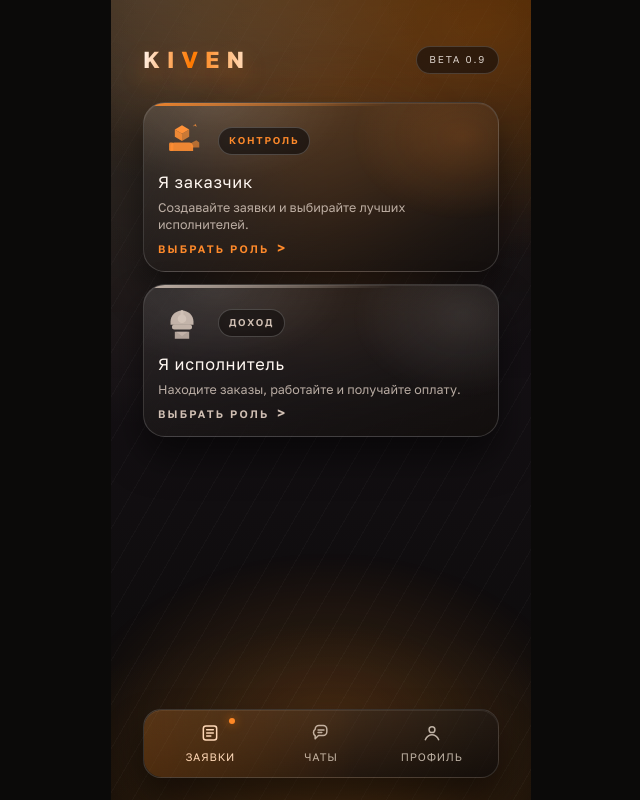
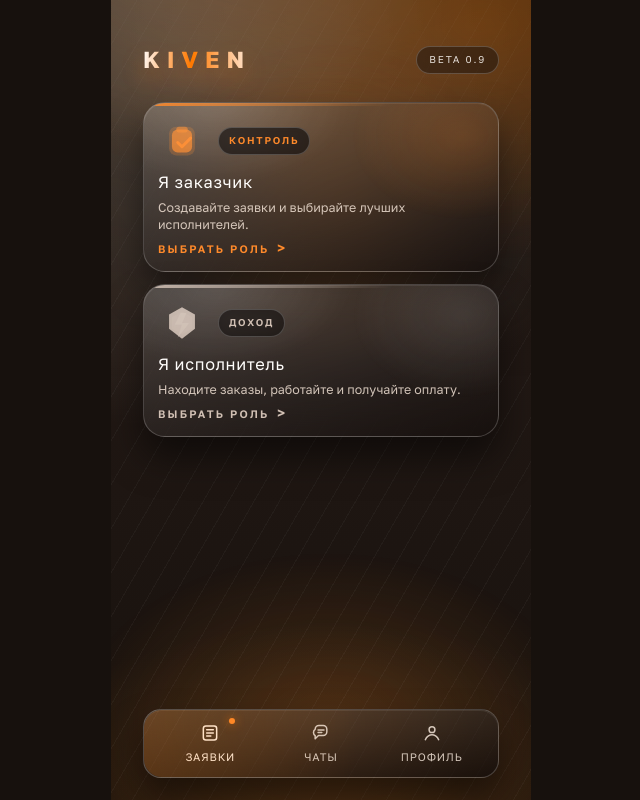
Before and after one commit to GameclubPro/misha, a React (Vite) app: page / in a window 1280 px wide. Shown: the whole page, without its empty margins (319-959 px from the left). Built offline with nearby package versions, Linux system fonts and the light colour scheme; a web font is replaced by a local one.

Commit message:
intro screen

```diff
--- a/src/App.css
+++ b/src/App.css
@@ -21,19 +21,19 @@
   isolation: isolate;
   color: var(--ink);
   background:
-    radial-gradient(1200px 600px at 82% -18%, rgba(255, 122, 0, 0.35), transparent 60%),
-    radial-gradient(900px 600px at 18% 10%, rgba(255, 210, 160, 0.18), transparent 58%),
-    radial-gradient(700px 520px at 52% 120%, rgba(255, 143, 43, 0.22), transparent 65%),
-    linear-gradient(180deg, #0b0a09 0%, #141014 45%, #0b0a09 100%);
+    radial-gradient(1200px 600px at 82% -18%, rgba(255, 122, 0, 0.32), transparent 60%),
+    radial-gradient(900px 600px at 18% 10%, rgba(255, 228, 200, 0.24), transparent 58%),
+    radial-gradient(700px 520px at 52% 120%, rgba(255, 143, 43, 0.24), transparent 65%),
+    linear-gradient(180deg, #17110d 0%, #211814 45%, #17110d 100%);
 }
 
 .screen[data-screen="customer"] {
   gap: 12px;
   background:
-    radial-gradient(900px 500px at 20% -10%, rgba(255, 122, 0, 0.28), transparent 62%),
-    radial-gradient(680px 420px at 90% 12%, rgba(255, 218, 180, 0.16), transparent 60%),
-    radial-gradient(620px 420px at 50% 120%, rgba(255, 143, 43, 0.18), transparent 62%),
-    linear-gradient(180deg, #0b0a09 0%, #151015 60%, #0b0a09 100%);
+    radial-gradient(900px 500px at 20% -10%, rgba(255, 122, 0, 0.26), transparent 62%),
+    radial-gradient(680px 420px at 90% 12%, rgba(255, 230, 204, 0.22), transparent 60%),
+    radial-gradient(620px 420px at 50% 120%, rgba(255, 143, 43, 0.22), transparent 62%),
+    linear-gradient(180deg, #17110d 0%, #221915 60%, #17110d 100%);
 }
 
 .screen::before {
@@ -41,7 +41,7 @@
   position: absolute;
   inset: -18% -12%;
   background:
-    radial-gradient(420px 260px at 16% 12%, rgba(255, 255, 255, 0.16), transparent 70%),
+    radial-gradient(420px 260px at 16% 12%, rgba(255, 255, 255, 0.22), transparent 70%),
     radial-gradient(520px 320px at 78% 18%, rgba(255, 122, 0, 0.28), transparent 72%),
     radial-gradient(360px 240px at 50% 80%, rgba(255, 143, 43, 0.2), transparent 70%);
   filter: blur(6px);
@@ -56,9 +56,9 @@
   position: absolute;
   inset: 0;
   background:
-    linear-gradient(180deg, rgba(0, 0, 0, 0.6) 0%, rgba(0, 0, 0, 0) 48%),
-    radial-gradient(120% 80% at 50% 0%, rgba(255, 255, 255, 0.14), transparent 60%),
-    repeating-linear-gradient(120deg, rgba(255, 255, 255, 0.08) 0 1px, transparent 1px 22px);
+    linear-gradient(180deg, rgba(0, 0, 0, 0.45) 0%, rgba(0, 0, 0, 0) 48%),
+    radial-gradient(120% 80% at 50% 0%, rgba(255, 255, 255, 0.2), transparent 60%),
+    repeating-linear-gradient(120deg, rgba(255, 255, 255, 0.1) 0 1px, transparent 1px 22px);
   opacity: 0.35;
   pointer-events: none;
   z-index: 0;
@@ -75,7 +75,7 @@
 }
 
 .hero {
-  color: #fff7f1;
+  color: #fffdfb;
   text-align: left;
   animation: hero-in 0.7s ease-out both;
 }
@@ -94,7 +94,7 @@
   font-size: 1.45rem;
   line-height: 1;
   text-transform: uppercase;
-  background: linear-gradient(92deg, #fff7f1 0%, #ff7a00 45%, #ffeddc 100%);
+  background: linear-gradient(92deg, #fffdfb 0%, #ff7a00 45%, #fff1e7 100%);
   -webkit-background-clip: text;
   background-clip: text;
   -webkit-text-fill-color: transparent;
@@ -108,9 +108,9 @@
 .hero-pill {
   padding: 6px 12px;
   border-radius: 999px;
-  border: 1px solid rgba(255, 255, 255, 0.16);
-  background: rgba(20, 14, 12, 0.62);
-  color: rgba(255, 248, 241, 0.82);
+  border: 1px solid rgba(255, 255, 255, 0.2);
+  background: rgba(26, 18, 14, 0.5);
+  color: rgba(255, 252, 248, 0.86);
   font-size: 0.62rem;
   letter-spacing: 0.18em;
   text-transform: uppercase;
@@ -145,13 +145,13 @@
   font-family: var(--font-title);
   font-size: clamp(24px, 5.4vw, 32px);
   letter-spacing: 0.01em;
-  color: #fff7f1;
+  color: #fffdfb;
 }
 
 .customer-copy p {
   margin: 6px 0 0;
   font-size: 0.95rem;
-  color: rgba(240, 228, 218, 0.78);
+  color: rgba(245, 235, 227, 0.82);
 }
 
 .search-card {
@@ -160,8 +160,8 @@
   gap: 10px;
   padding: 12px 14px;
   border-radius: 18px;
-  background: linear-gradient(150deg, rgba(255, 255, 255, 0.08) 0%, rgba(18, 14, 12, 0.82) 100%);
-  border: 1px solid rgba(255, 255, 255, 0.18);
+  background: linear-gradient(150deg, rgba(255, 255, 255, 0.14) 0%, rgba(22, 16, 12, 0.76) 100%);
+  border: 1px solid rgba(255, 255, 255, 0.2);
   box-shadow:
     0 18px 32px rgba(0, 0, 0, 0.45),
     inset 0 1px 0 rgba(255, 255, 255, 0.08);
@@ -176,12 +176,12 @@
   background: transparent;
   font: inherit;
   font-size: 0.86rem;
-  color: #fff7f1;
+  color: #fffdfb;
   outline: none;
 }
 
 .search-card input::placeholder {
-  color: rgba(224, 210, 198, 0.62);
+  color: rgba(235, 220, 210, 0.7);
 }
 
 .search-icon,
@@ -205,7 +205,7 @@
   height: 34px;
   border-radius: 999px;
   border: 1px solid rgba(255, 255, 255, 0.16);
-  background: linear-gradient(140deg, rgba(255, 122, 0, 0.45), rgba(255, 196, 150, 0.35));
+  background: linear-gradient(140deg, rgba(255, 122, 0, 0.48), rgba(255, 214, 182, 0.45));
   color: #fff3e7;
   box-shadow: 0 12px 20px rgba(0, 0, 0, 0.35);
 }
@@ -231,7 +231,7 @@
   font-weight: 600;
   letter-spacing: 0.12em;
   text-transform: uppercase;
-  color: rgba(255, 240, 228, 0.9);
+  color: rgba(255, 244, 236, 0.95);
 }
 
 .popular-grid {
@@ -242,19 +242,19 @@
 
 .popular-card {
   --tone: rgba(255, 122, 0, 0.32);
-  border: 1px solid rgba(255, 255, 255, 0.14);
+  border: 1px solid rgba(255, 255, 255, 0.18);
   border-radius: 16px;
   padding: 10px 12px;
   min-height: 56px;
   display: flex;
   align-items: center;
   gap: 10px;
-  color: #fff7f1;
+  color: #fffdfb;
   font-size: 0.85rem;
   font-weight: 600;
   position: relative;
   overflow: hidden;
-  background: linear-gradient(150deg, rgba(255, 255, 255, 0.06) 0%, rgba(18, 14, 12, 0.78) 100%);
+  background: linear-gradient(150deg, rgba(255, 255, 255, 0.12) 0%, rgba(20, 14, 12, 0.74) 100%);
   box-shadow: 0 16px 26px rgba(0, 0, 0, 0.45);
   backdrop-filter: blur(16px);
   -webkit-backdrop-filter: blur(16px);
@@ -311,7 +311,7 @@
 }
 
 .category-card {
-  border: 1px solid rgba(255, 255, 255, 0.16);
+  border: 1px solid rgba(255, 255, 255, 0.18);
   border-radius: 16px;
   padding: 10px 12px;
   min-height: 54px;
@@ -319,8 +319,8 @@
   grid-template-columns: auto 1fr auto;
   align-items: center;
   gap: 10px;
-  background: linear-gradient(150deg, rgba(255, 255, 255, 0.06) 0%, rgba(18, 14, 12, 0.8) 100%);
-  color: #fff7f1;
+  background: linear-gradient(150deg, rgba(255, 255, 255, 0.12) 0%, rgba(20, 14, 12, 0.76) 100%);
+  color: #fffdfb;
   font-size: 0.8rem;
   font-weight: 600;
   text-align: left;
@@ -350,7 +350,7 @@
 .category-arrow svg {
   width: 16px;
   height: 16px;
-  stroke: rgba(226, 210, 198, 0.52);
+  stroke: rgba(236, 220, 208, 0.62);
   fill: none;
   stroke-width: 2;
   stroke-linecap: round;
@@ -386,7 +386,7 @@
   font-weight: 600;
   letter-spacing: 0.05em;
   color: #1b0f08;
-  background: linear-gradient(120deg, #ff7a00 0%, #ffb36a 45%, #fff1e3 100%);
+  background: linear-gradient(120deg, #ff7a00 0%, #ffb36a 45%, #fff4ea 100%);
   box-shadow:
     0 20px 32px rgba(255, 122, 0, 0.35),
     inset 0 0 0 1px rgba(255, 255, 255, 0.45);
@@ -417,9 +417,9 @@
   --card-accent-soft: rgba(255, 138, 43, 0.25);
   position: relative;
   overflow: hidden;
-  border: 1px solid rgba(255, 255, 255, 0.16);
+  border: 1px solid rgba(255, 255, 255, 0.2);
   border-radius: 22px;
-  background: linear-gradient(160deg, rgba(255, 255, 255, 0.07) 0%, rgba(18, 14, 12, 0.82) 100%);
+  background: linear-gradient(160deg, rgba(255, 255, 255, 0.14) 0%, rgba(20, 14, 12, 0.76) 100%);
   padding: 14px 14px 12px;
   min-height: 134px;
   display: flex;
@@ -440,7 +440,7 @@
   position: absolute;
   inset: 0;
   background:
-    radial-gradient(200px 120px at 20% 0%, rgba(255, 255, 255, 0.15), transparent 70%),
+    radial-gradient(200px 120px at 20% 0%, rgba(255, 255, 255, 0.2), transparent 70%),
     radial-gradient(160px 120px at 90% 20%, var(--card-accent-soft), transparent 70%);
   pointer-events: none;
   opacity: 0.7;
@@ -521,12 +521,12 @@
   font-family: var(--font-title);
   font-size: 1.02rem;
   letter-spacing: 0.04em;
-  color: #fff7f1;
+  color: #fffdfb;
 }
 
 .choice-desc {
   font-size: 0.78rem;
-  color: rgba(230, 214, 202, 0.78);
+  color: rgba(240, 224, 212, 0.85);
   line-height: 1.35;
 }
 
@@ -562,8 +562,8 @@
   width: 100%;
   padding: 12px 14px;
   border-radius: 18px;
-  background: linear-gradient(170deg, rgba(255, 255, 255, 0.06) 0%, rgba(16, 12, 10, 0.82) 100%);
-  border: 1px solid rgba(255, 255, 255, 0.12);
+  background: linear-gradient(170deg, rgba(255, 255, 255, 0.12) 0%, rgba(18, 12, 10, 0.78) 100%);
+  border: 1px solid rgba(255, 255, 255, 0.2);
   box-shadow: 0 20px 34px rgba(0, 0, 0, 0.5);
   position: relative;
   display: grid;
@@ -596,7 +596,7 @@
 .nav-item {
   border: none;
   background: transparent;
-  color: rgba(225, 212, 198, 0.82);
+  color: rgba(236, 222, 210, 0.88);
   display: flex;
   flex-direction: column;
   align-items: center;
@@ -618,7 +618,7 @@
 }
 
 .nav-item.active {
-  color: #ffe7d3;
+  color: #fff2e6;
 }
 
 .nav-item.active::after {
--- a/src/App.tsx
+++ b/src/App.tsx
@@ -229,16 +229,18 @@ function App() {
               <div className="choice-top">
                 <span className="choice-icon" aria-hidden="true">
                   <svg viewBox="0 0 64 64">
-                    <path d="M22 16l10-6 10 6-10 6z" />
-                    <path d="M22 16v10l10 6V22z" opacity="0.9" />
-                    <path d="M42 16v10l-10 6V22z" opacity="0.7" />
+                    <rect x="14" y="12" width="36" height="40" rx="10" opacity="0.22" />
+                    <rect x="18" y="16" width="28" height="32" rx="8" opacity="0.7" />
+                    <rect x="24" y="12" width="16" height="8" rx="4" opacity="0.55" />
                     <path
-                      d="M16 40c0-3.2 2.6-5.8 5.8-5.8H42c3 0 5.5 2.4 5.5 5.5V46H16z"
-                      opacity="0.9"
+                      d="M26 34l6 6 12-12"
+                      fill="none"
+                      stroke="currentColor"
+                      strokeWidth="4"
+                      strokeLinecap="round"
+                      strokeLinejoin="round"
+                      opacity="0.95"
                     />
-                    <rect x="14" y="34" width="6" height="12" rx="2" opacity="0.9" />
-                    <path d="M44 35l8-4 4 3v7h-12z" opacity="0.6" />
-                    <path d="M48 12l2.4-4 2.4 4-4.8-2z" opacity="0.8" />
                   </svg>
                 </span>
                 <span className="choice-tag">Контроль</span>
@@ -258,12 +260,9 @@ function App() {
               <div className="choice-top">
                 <span className="choice-icon" aria-hidden="true">
                   <svg viewBox="0 0 64 64">
-                    <circle cx="32" cy="26" r="6" />
-                    <path d="M16 30c0-8.5 7-15.5 16-15.5S48 21.5 48 30v4.5H16z" opacity="0.9" />
-                    <rect x="18" y="34" width="28" height="7" rx="3.5" opacity="0.9" />
-                    <rect x="30" y="14" width="4" height="9" rx="2" opacity="0.85" />
-                    <path d="M22 44h20v10H22z" opacity="0.8" />
-                    <path d="M24 44l8 6 8-6" opacity="0.55" />
+                    <path d="M32 10l18 10v20L32 54 14 40V20z" opacity="0.9" />
+                    <path d="M32 16l14 8v16l-14 8-14-8V24z" opacity="0.25" />
+                    <path d="M30 18l-8 16h10l-6 18 16-20H32l6-14z" opacity="0.75" />
                   </svg>
                 </span>
                 <span className="choice-tag">Доход</span>
--- a/src/index.css
+++ b/src/index.css
@@ -1,13 +1,13 @@
 :root {
-  --bg: #0b0a09;
-  --surface: rgba(18, 14, 12, 0.72);
-  --surface-strong: rgba(28, 20, 16, 0.88);
-  --ink: #fff7f1;
-  --muted: #e2d3c5;
+  --bg: #17110d;
+  --surface: rgba(28, 21, 17, 0.68);
+  --surface-strong: rgba(38, 28, 22, 0.84);
+  --ink: #fffdfb;
+  --muted: #f0e1d6;
   --accent: #ff8a2b;
   --accent-strong: #ff7a00;
   --accent-warm: #ffd2a1;
-  --stroke: rgba(255, 255, 255, 0.18);
+  --stroke: rgba(255, 255, 255, 0.24);
   --tg-safe-top: env(safe-area-inset-top, 0px);
   --font-body: "Golos Text", "Manrope", sans-serif;
   --font-title: "Golos Display", "Golos Text", sans-serif;
```
